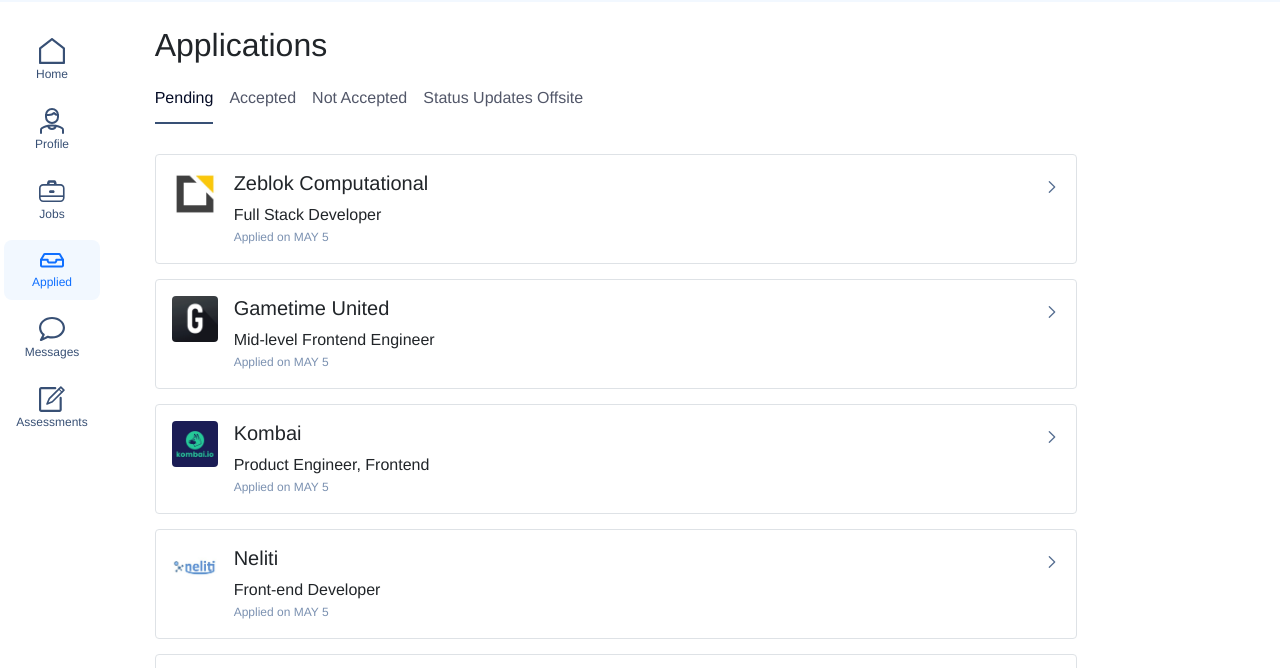
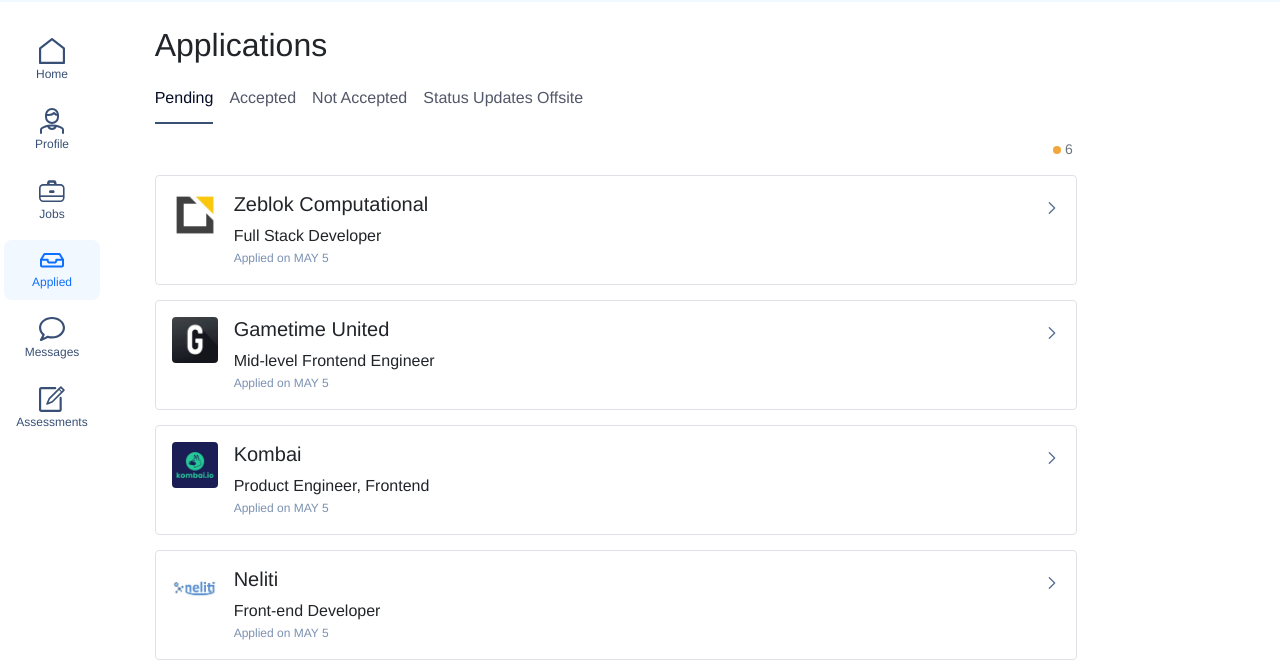
Before and after one commit to francisuloko/angellist-feature, a plain HTML site: page index.html in a window 1280 px wide. Both pictures are taken after a click on the button "Pending". Shown: the part 76-744 px from the top of the page. Drawn offline with nearby package versions, Linux system fonts and the light colour scheme.

Commit message:
Add job applications status counter

```diff
--- a/data.js
+++ b/data.js
@@ -132,6 +132,20 @@
     status: "not-accepted",
     date: "Apr 20",
   },
+  {
+    company: "SchoolMaker",
+    logo: "./images/SchoolMaker",
+    position: "Hiring talented Full-Stack Engineer for fast-growing SaaS company [Full-time+Remote]",
+    status: "accepted",
+    date: "Apr 20",
+  },
+  {
+    company: "Stampix",
+    logo: "./images/Stampix",
+    position: "Senior Software Engineer",
+    status: "accepted",
+    date: "Apr 20",
+  },
 ];
 
 export const slate = (job) => {
--- a/index.css
+++ b/index.css
@@ -109,7 +109,7 @@
   line-height: 20px;
 }
 
-.application{
+.application {
   width: 95% !important;
   margin: 15px 0;
 }
@@ -119,3 +119,19 @@
   font-size: 12px;
   line-height: 20px;
 }
+
+.total {
+  font-size: 14px;
+}
+
+span#status {
+  border-radius: 50%;
+  width: 8px;
+  height: 8px;
+  display: inline-block;
+}
+
+.pending { background-color: #f2a73d; }
+.accepted { background-color: #009c5e; }
+.not-accepted { background-color: #ee2531; }
+.offsite { background-color: #7b91b1; }
--- a/index.html
+++ b/index.html
@@ -10,7 +10,7 @@
       integrity="sha384-1BmE4kWBq78iYhFldvKuhfTAU6auU8tT94WrHftjDbrCEXSU1oBoqyl2QvZ6jIW3"
       crossorigin="anonymous"
     />
-    <title>Angellist feature recommendation</title>
+    <title>Angellist Feature Recommendation</title>
   </head>
   <body>
     <div class="p-0 m-0">
@@ -291,24 +291,24 @@
             <section class="w-100">
               <h2 class="">Applications</h2>
               <!-- Tab links -->
-              <div class="tab">
+              <div class="tab my-0">
                 <button class="tablinks active" id="pending-tab">
                   Pending
                 </button>
-                <button class="tablinks" id="accepted-tab">
-                  Accepted
-                </button>
-                <button
-                  class="tablinks"
-                  id="not-accepted-tab"
-                >
+                <button class="tablinks" id="accepted-tab">Accepted</button>
+                <button class="tablinks" id="not-accepted-tab">
                   Not Accepted
                 </button>
                 <button class="tablinks" id="offsite-tab">
                   Status Updates Offsite
                 </button>
               </div>
-
+              <div
+                class="d-flex justify-content-end align-items-center gap-1 application m-0 p-0 px-1"
+              >
+                <span id="status" class="pending"></span>
+                <span id="jobs-count" class="text-secondary total"></span>
+              </div>
               <!-- Tab content -->
               <div id="pending" class="tabcontent"></div>
               <div id="accepted" class="tabcontent"></div>
@@ -319,8 +319,7 @@
         </div>
       </main>
     </div>
-    <script src="./index.js" type="module">
-    </script>
+    <script src="./index.js" type="module"></script>
     <script
       src="https://cdn.jsdelivr.net/npm/bootstrap@5.1.3/dist/js/bootstrap.bundle.min.js"
       integrity="sha384-ka7Sk0Gln4gmtz2MlQnikT1wXgYsOg+OMhuP+IlRH9sENBO0LRn5q+8nbTov4+1p"
--- a/index.js
+++ b/index.js
@@ -1,32 +1,39 @@
 import applications, { slate } from "./data.js";
 
 function openTab(evt) {
-  // Declare all variables
   var i, tabcontent, tablinks;
-  const tab = (evt.target.id).slice(0, -4);
+  const status = {
+    pending: "pending",
+    accepted: "accepted",
+    "not-accepted": "not-accepted",
+    offsite: "offsite",
+  };
 
-  // Get all elements with class="tabcontent" and hide them
+  const tab = evt.target.id.slice(0, -4);
+  document.getElementById("status").className = status[tab];
+
   tabcontent = document.getElementsByClassName("tabcontent");
   for (i = 0; i < tabcontent.length; i++) {
     tabcontent[i].style.display = "none";
   }
 
-  // Get all elements with class="tablinks" and remove the class "active"
   tablinks = document.getElementsByClassName("tablinks");
   for (i = 0; i < tablinks.length; i++) {
     tablinks[i].className = tablinks[i].className.replace(" active", "");
   }
 
-  // Show the current tab, and add an "active" class to the button that opened the tab
   document.getElementById(tab).style.display = "block";
   evt.currentTarget.className += " active";
-};
+  console.log();
+  document.getElementById("jobs-count").innerHTML =
+    document.getElementById(tab).childElementCount;
+}
 
 document.getElementById("pending-tab").addEventListener("click", openTab);
 document.getElementById("accepted-tab").addEventListener("click", openTab);
 document.getElementById("not-accepted-tab").addEventListener("click", openTab);
 document.getElementById("offsite-tab").addEventListener("click", openTab);
-const pending = document.getElementById("pending").style.display = "block";
+document.getElementById("pending").style.display = "block";
 
 applications.forEach((job) => {
   let app = slate(job);
@@ -47,4 +54,6 @@
   }
 });
 
+document.getElementById("jobs-count").innerHTML =
+  document.getElementById("pending").childElementCount;
 export default openTab;
```
Also changed, not shown: AvantStay.webp (deleted), images/Stampix.webp (added).
